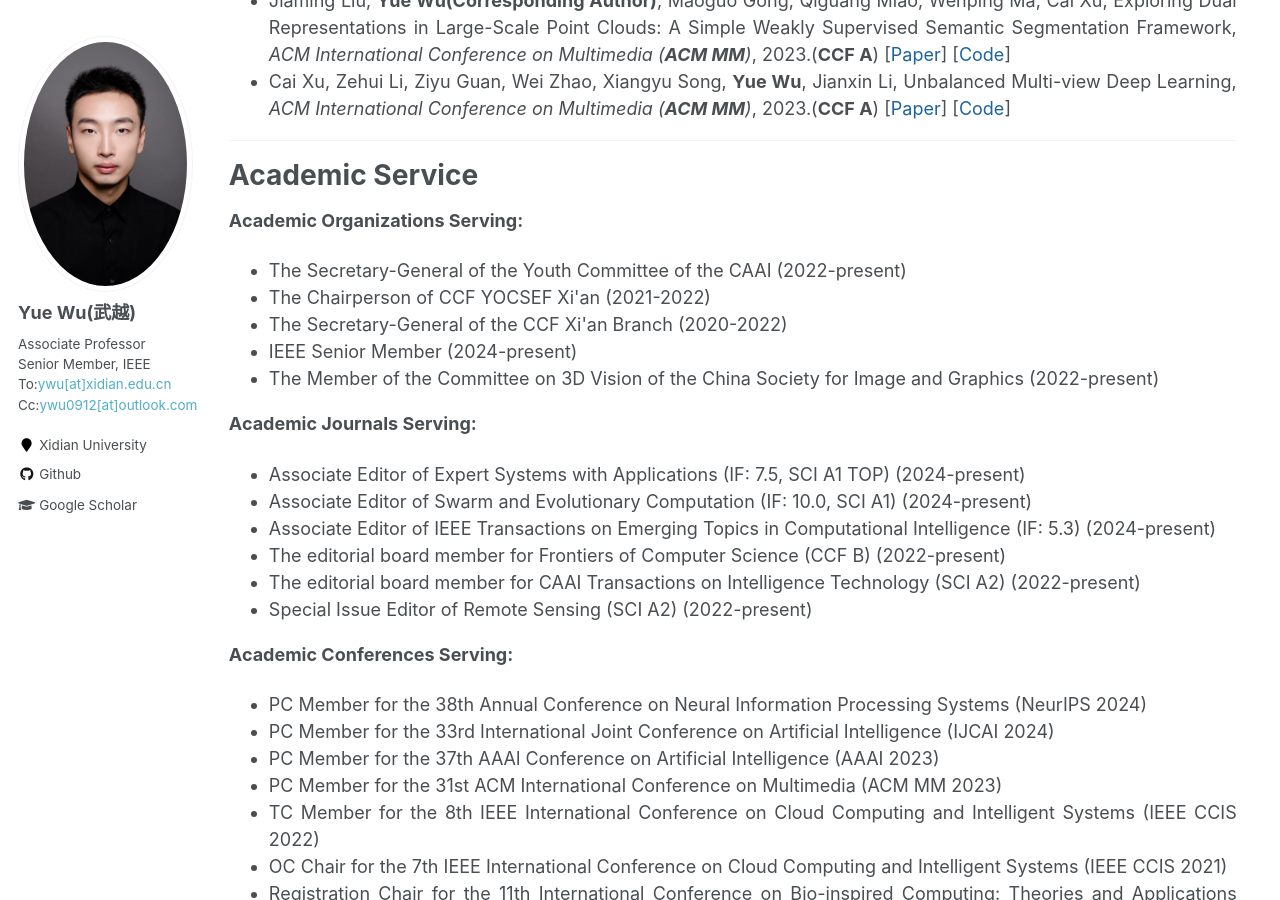
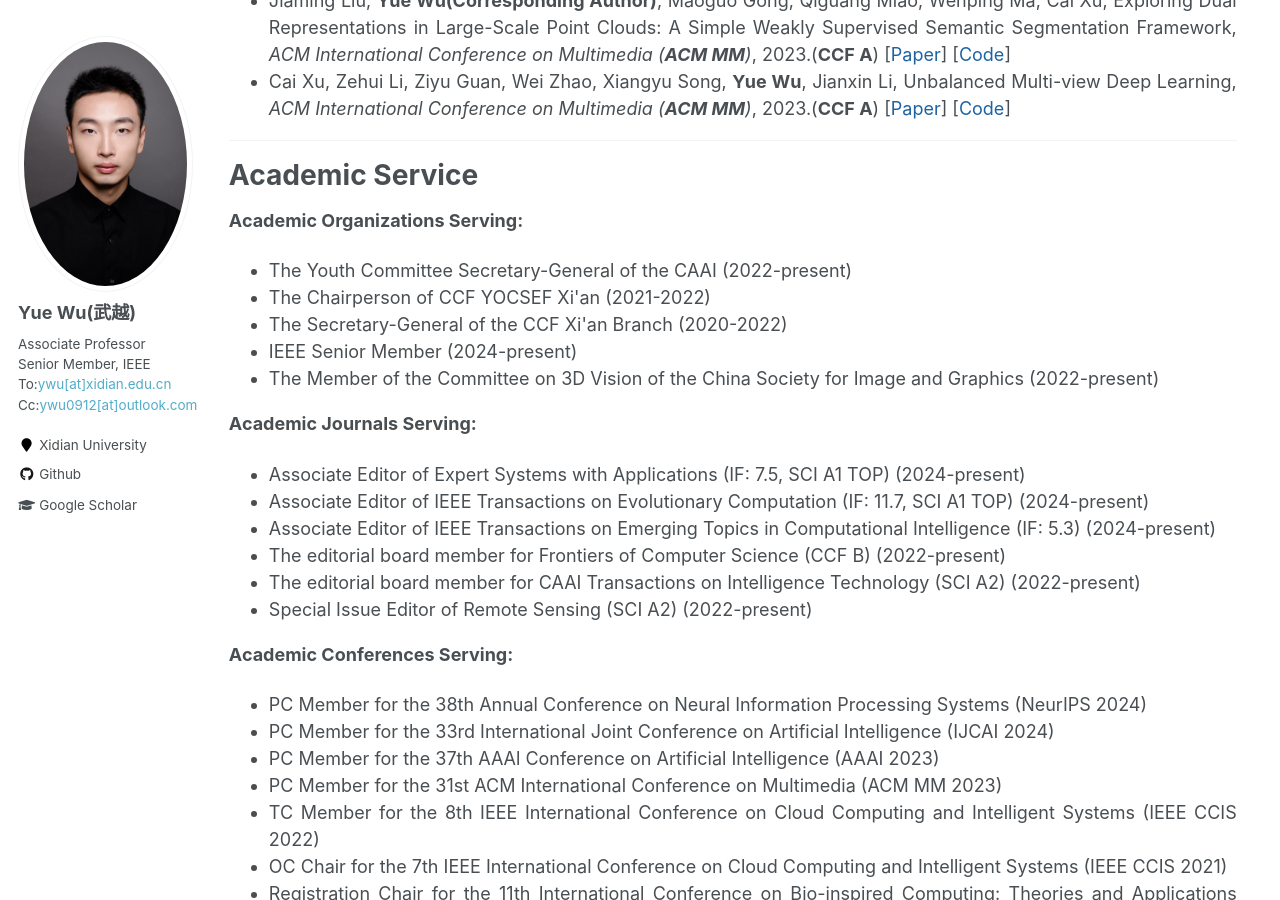
Before and after one commit to ywuchina/ywuchina.github.io, a Jekyll site: the page built from _pages/home.md, in a window 1280 px wide and 900 px high, scrolled down 4373 px. Built offline with Jekyll 4.4.1, drawn with Linux system fonts in a browser that asks for light colours.

Commit message:
Update service.html

```diff
--- a/_includes/service.html
+++ b/_includes/service.html
@@ -17,7 +17,7 @@
 <ul>
 <!--一个任职一个li，注意放在属于他的ul里面-->
 <li style="margin-bottom: 1.5;">
-   The Secretary-General of the Youth Committee of the CAAI (2022-present)
+   The Youth Committee Secretary-General of the CAAI (2022-present)
 </li>
 
 <li style="margin-bottom: 1.5;">
@@ -46,7 +46,7 @@
 </li>
 
 <li style="margin-bottom: 1.5;">
-   Associate Editor of Swarm and Evolutionary Computation (IF: 10.0, SCI A1) (2024-present)
+   Associate Editor of IEEE Transactions on Evolutionary Computation (IF: 11.7, SCI A1 TOP) (2024-present)
 </li>
 
 <li style="margin-bottom: 1.5;">
```
